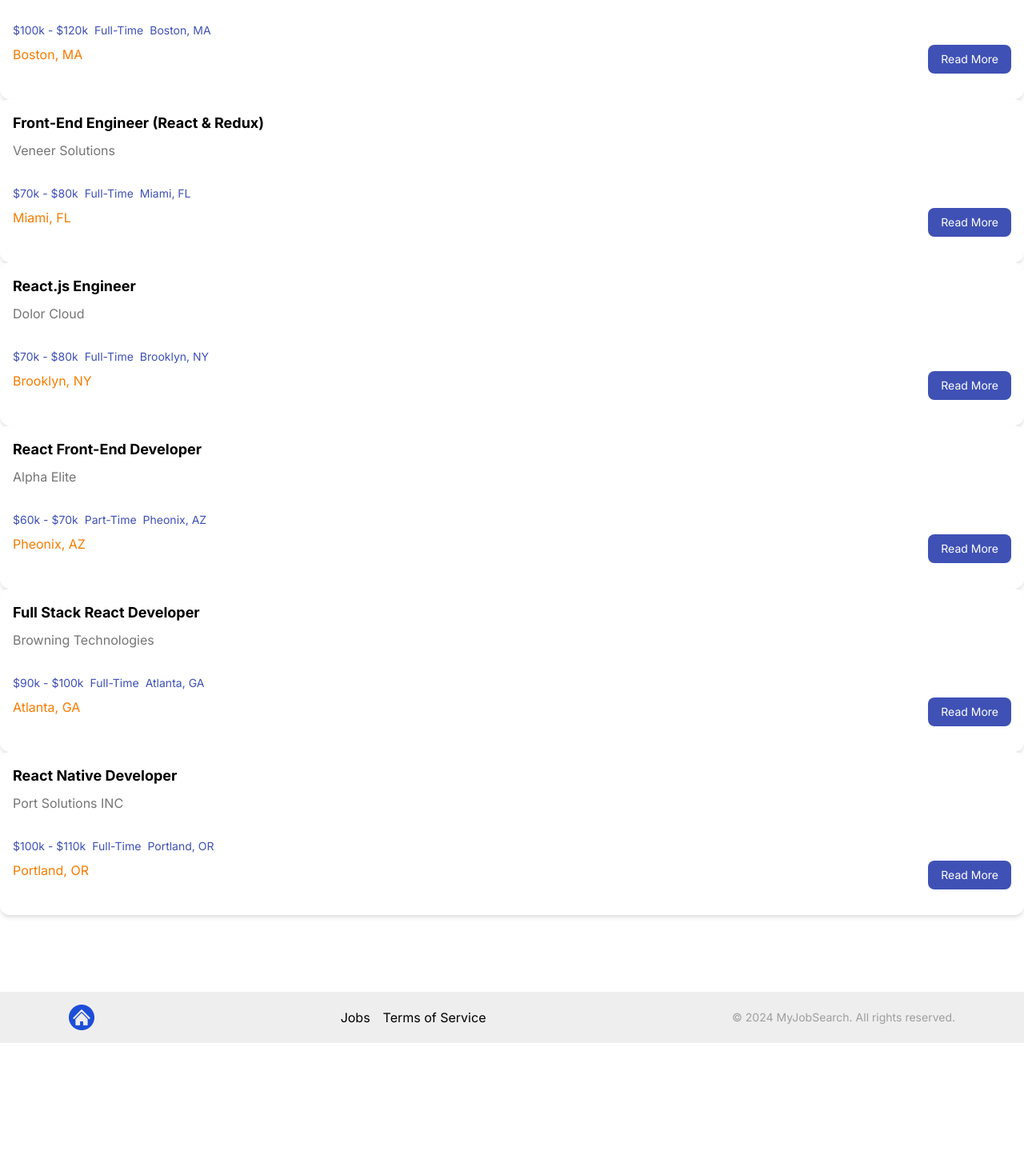
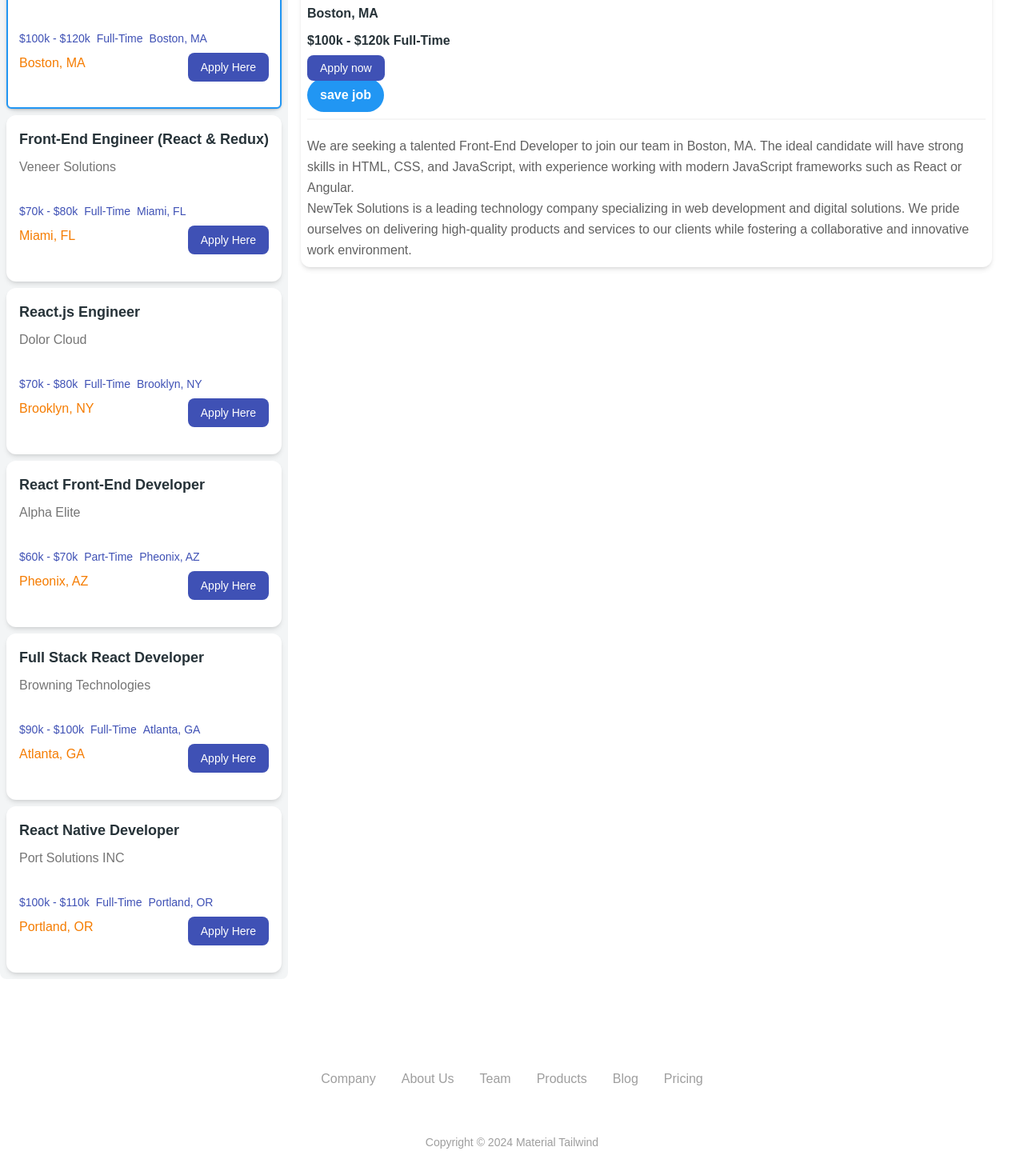
Before and after one commit to Achen718/job-search-nextjs, a Next.js app: page /jobs in a window 1280 px wide. Shown: the part 161-1630 px from the top of the page at 80% size. Before the commit the page ends 1465 px from the top, so only its background shows below. Built offline with nearby package versions, Linux system fonts and the light colour scheme.

Commit message:
Add jobs page

```diff
--- a/app/jobs/page.tsx
+++ b/app/jobs/page.tsx
@@ -1,14 +1,10 @@
-import jobs from '@/jobs.json';
-import JobCard from '@/components/JobCard';
+import SuggestedJobCard from '../../components/SuggestedTab';
 
 const JobsPage = () => {
   return (
     <section>
       <div>
-        {/* all job listings, limit */}
-        {jobs.map((job) => (
-          <JobCard key={job.id} job={job} />
-        ))}
+        <SuggestedJobCard />
       </div>
     </section>
   );
--- a/components/Footer.tsx
+++ b/components/Footer.tsx
@@ -1,31 +1,31 @@
+'use client';
 import Link from 'next/link';
-import Image from 'next/image';
-import logo from '@/assets/images/logo.png';
+import { Typography } from '@material-tailwind/react';
 
 const Footer = () => {
   const currentYear = new Date().getFullYear();
+  const links = ['Company', 'About Us', 'Team', 'Products', 'Blog', 'Pricing'];
 
   return (
-    <footer className='bg-gray-200 py-4 mt-24'>
-      <div className='container mx-auto flex flex-col md:flex-row items-center justify-between px-4'>
-        <div className='mb-4 md:mb-0'>
-          <Image src={logo} alt='Logo' className='h-8 w-auto' />
+    <footer className='px-8 py-28'>
+      <div className='container mx-auto flex flex-col items-center'>
+        <div className='flex flex-wrap items-center justify-center gap-8 pb-8'>
+          {links.map((link, index) => (
+            <ul key={index}>
+              <li>
+                <Typography className='font-medium !text-gray-500 transition-colors hover:!text-gray-900'>
+                  <Link href={link}>{link}</Link>
+                </Typography>
+              </li>
+            </ul>
+          ))}
         </div>
-        <div className='flex flex-wrap justify-center md:justify-start mb-4 md:mb-0'>
-          <ul className='flex space-x-4'>
-            <li>
-              <Link href='/jobs'>Jobs</Link>
-            </li>
-            <li>
-              <Link href='/'>Terms of Service</Link>
-            </li>
-          </ul>
-        </div>
-        <div>
-          <p className='text-sm text-gray-500 mt-2 md:mt-0'>
-            &copy; {currentYear} MyJobSearch. All rights reserved.
-          </p>
-        </div>
+        <Typography
+          color='blue-gray'
+          className='mt-6 !text-sm !font-normal text-gray-500'
+        >
+          Copyright &copy; {currentYear} Material Tailwind
+        </Typography>
       </div>
     </footer>
   );
--- a/components/JobCard.tsx
+++ b/components/JobCard.tsx
@@ -1,20 +1,25 @@
 'use client';
 import { JobProps } from '@/types/jobTypes';
 import Link from 'next/link';
+import { Typography } from '@material-tailwind/react';
 const JobCard = ({ job }: JobProps) => {
   return (
     <div className='bg-white rounded-xl shadow-md relative hover:bg-gray-300'>
       <div className='p-4 text-left'>
         <div className='mb-6'>
-          <h3 className='text-lg font-bold'>{job.title}</h3>
-          <div className='text-gray-600 my-2'>{job.company.name}</div>
+          <Typography variant='h3' className='text-lg font-bold'>
+            {job.title}
+          </Typography>
+          <Typography className='text-gray-600 my-2'>
+            {job.company.name}
+          </Typography>
         </div>
         <div className='flex flex-row flex-wrap text-indigo-500 mb-2'>
-          <div className='text-sm pr-2 pt-2'>
+          <Typography className='text-sm pr-2 pt-2'>
             ${job.salary.min}k - ${job.salary.max}k
-          </div>
-          <div className='text-sm pr-2 pt-2'>{job.type}</div>
-          <div className='text-sm pr-2 pt-2'>{job.location}</div>
+          </Typography>
+          <Typography className='text-sm pr-2 pt-2'>{job.type}</Typography>
+          <Typography className='text-sm pr-2 pt-2'>{job.location}</Typography>
         </div>
         <div className='flex flex-col lg:flex-row justify-between mb-4'>
           <div className='text-orange-700 mb-3'>{job.location}</div>
@@ -22,7 +27,7 @@
             href={`/jobs/${job.id}`}
             className='h-[36px] bg-indigo-500 hover:bg-indigo-600 text-white px-4 py-2 rounded-lg text-center text-sm'
           >
-            Read More
+            Apply Here
           </Link>
         </div>
       </div>
--- a/components/JobDetails.tsx
+++ b/components/JobDetails.tsx
@@ -1,12 +1,14 @@
 'use client';
 import { Card, CardBody, Typography } from '@material-tailwind/react';
 import { JobProps } from '@/types/jobTypes';
+import Link from 'next/link';
 
 const JobDetails = ({ job }: JobProps) => {
   return (
-    <Card className='mt-4'>
+    <Card className='text-left'>
       <CardBody className='p-2'>
         {/* set header */}
+        {/* icon */}
         <Typography>{job.company.name}</Typography>
         <Typography variant='h6' color='blue-gray' className='mb-2'>
           {job.title}
@@ -14,9 +16,24 @@
         <Typography variant='h6' color='blue-gray' className='mb-2'>
           {job.location}
         </Typography>
+        {/* add icons */}
         <Typography variant='h6' color='blue-gray' className='mb-2'>
           ${job.salary.min}k - ${job.salary.max}k {job.type}
         </Typography>
+        <Link
+          href={`/jobs/${job.id}`}
+          className='h-[36px] bg-indigo-500 hover:bg-indigo-600 text-white px-4 py-2 rounded-lg text-center text-sm'
+        >
+          Apply now
+        </Link>
+        <button
+          // onClick={handleClick}
+          className='bg-blue-500 hover:bg-blue-600 text-white font-bold py-2 px-4 rounded-full flex items-center justify-center'
+        >
+          {/* add/change to bookmark icon */}
+          save job
+        </button>
+        <div className='border border-gray-100 mb-5 mt-2'></div>
         <Typography>{job.description}</Typography>
         <Typography>{job.company.description}</Typography>
         {/* set conditional for details */}
--- a/components/JobSearchTabs.tsx
+++ b/components/JobSearchTabs.tsx
@@ -2,7 +2,7 @@
 import { useState } from 'react';
 import SuggestedJobCard from './SuggestedTab';
 import RecentSearchTab from './RecentTab';
-import { tabItems } from '../constants/index';
+import { homeTabItems } from '../constants/index';
 import {
   Tabs,
   TabsHeader,
@@ -33,7 +33,7 @@
             'bg-transparent border-b-4 border-blue-500 shadow-none rounded-none',
         }}
       >
-        {tabItems.map(({ label, value }) => (
+        {homeTabItems.map(({ label, value }) => (
           <Tab
             key={value}
             value={value}
@@ -62,7 +62,7 @@
           },
         }}
       >
-        {tabItems.map(({ value }) => (
+        {homeTabItems.map(({ value }) => (
           <TabPanel key={value} value={value}>
             <TabContent value={value} />
           </TabPanel>
--- a/components/SuggestedTab.tsx
+++ b/components/SuggestedTab.tsx
@@ -9,11 +9,15 @@
 import JobCard from './JobCard';
 import JobDetails from './JobDetails';
 import jobs from '@/jobs.json';
+import { usePathname } from 'next/navigation';
 
 const SuggestedJobCard = () => {
+  const currentPath = usePathname();
   // create a recent list of jobs viewed local storage or redux persist?
-  const recentJobs = jobs.slice(0, 3);
-  const defaultDescription = recentJobs[0].id;
+
+  // only on homepage show 3 recent jobs
+  const recentJobs = currentPath === '/' ? jobs.slice(0, 3) : jobs;
+  const defaultJob = recentJobs[0].id;
   // tab header classnames
   const tabHeaderId = [
     '[&_#tab-header-suggested]:!translate-x-0',
@@ -24,12 +28,11 @@
 
   return (
     <section>
-      <Tabs
-        value={defaultDescription}
-        orientation='vertical'
-        className='bg-none'
-      >
-        <TabsHeader indicatorProps={{ id: 'tab-header-suggested' }}>
+      <Tabs value={defaultJob} orientation='vertical' className='bg-none'>
+        <TabsHeader
+          indicatorProps={{ id: 'tab-header-suggested' }}
+          className='p-2'
+        >
           {recentJobs.map((job) => (
             <Tab
               key={job.id}
--- a/constants/index.ts
+++ b/constants/index.ts
@@ -1,4 +1,4 @@
-export const tabItems = [
+export const homeTabItems = [
   {
     label: 'Suggested',
     value: 'Suggested',
```
